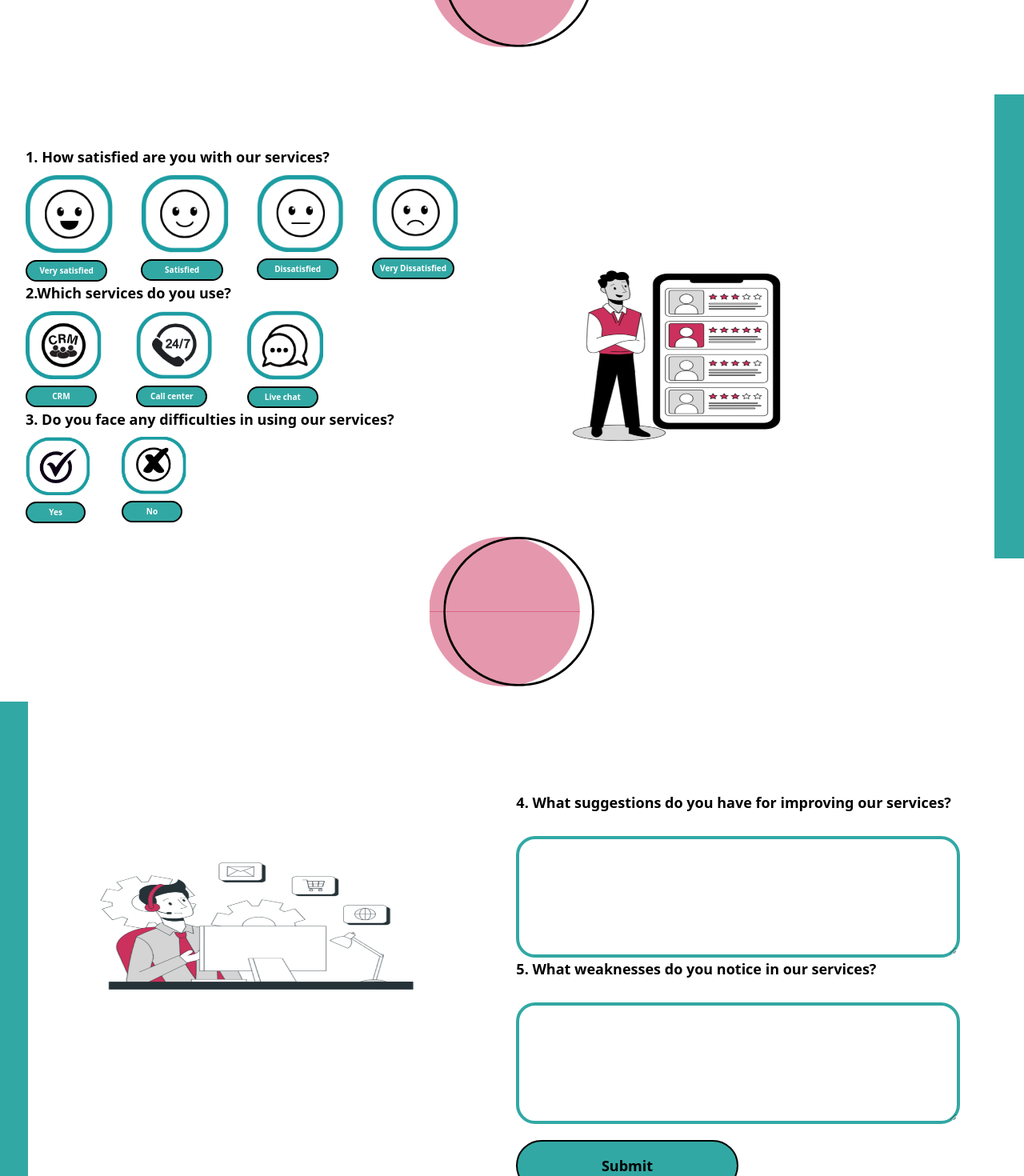
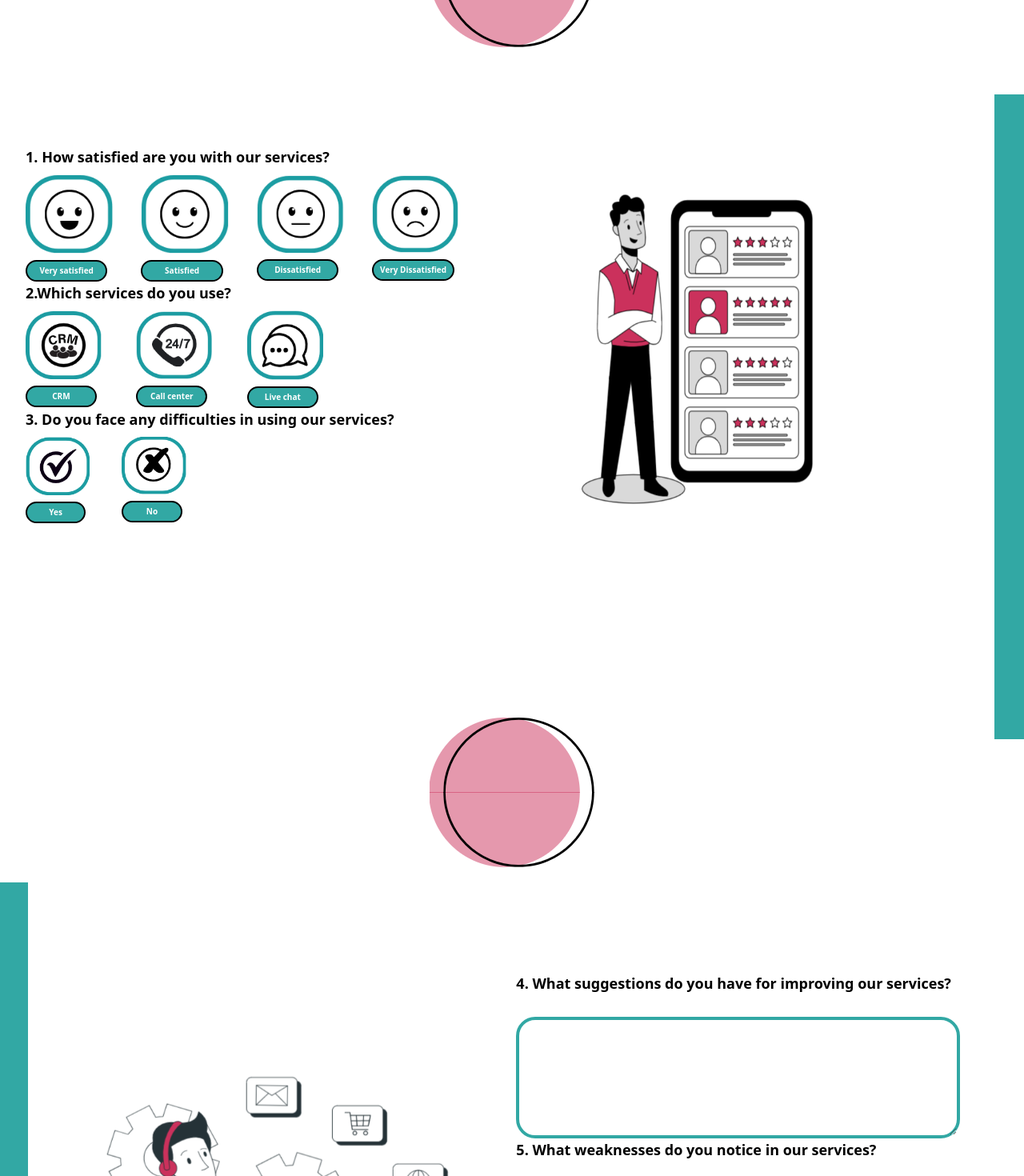
Before and after one commit to huuzey/husem, a React (Create React App) app in the folder Frontend/: page / in a window 1280 px wide. Shown: the part 840-2310 px from the top of the page at 80% size. Built offline with nearby package versions, Linux system fonts and the light colour scheme.

Commit message:
Update Home.jsx

```diff
--- a/Frontend/src/components/Home.jsx
+++ b/Frontend/src/components/Home.jsx
@@ -260,7 +260,7 @@ const Home = () => {
                   </>
                 )}
               </p>
-              <div className=" grid-cols-4 grid gap-2 mt-2 items-start justify-start h-fit   w-[100%]">
+              <div className=" grid-cols-4 grid gap-2 mt-2 items-center justify-center h-fit   w-[100%]">
                 <Satisfaction
                   pic="./assets/sat very.png"
                   title={t("t9")}
@@ -365,7 +365,7 @@ const Home = () => {
             <img
               src="./assets/pic1.png"
               alt="welcome "
-              className="w-[90%]  md:h-[280px]    rounded-2xl mt-40"
+              className="aspect-[4/5] h-2/3 w-full   rounded-2xl mt-4"
             />
           </div>
           {/* sidebar */}
@@ -400,7 +400,7 @@ const Home = () => {
             <img
               src="./assets/pic3.png"
               alt="welcome "
-              className="w-[85%] h-[280px]    rounded-2xl mt-40"
+              className="aspect-[4/5] h-2/3 w-full   rounded-2xl mt-40"
             />
           </div>
           {/* sidebar */}
@@ -410,7 +410,7 @@ const Home = () => {
             <img
               src="./assets/pic3.png"
               alt="welcome "
-              className="w-[85%] h-[280px]    rounded-2xl mt-40"
+              className="aspect-[4/5] h-2/3 w-full    rounded-2xl mt-40"
             />
           </div>
           {/* suggestion */}
```
